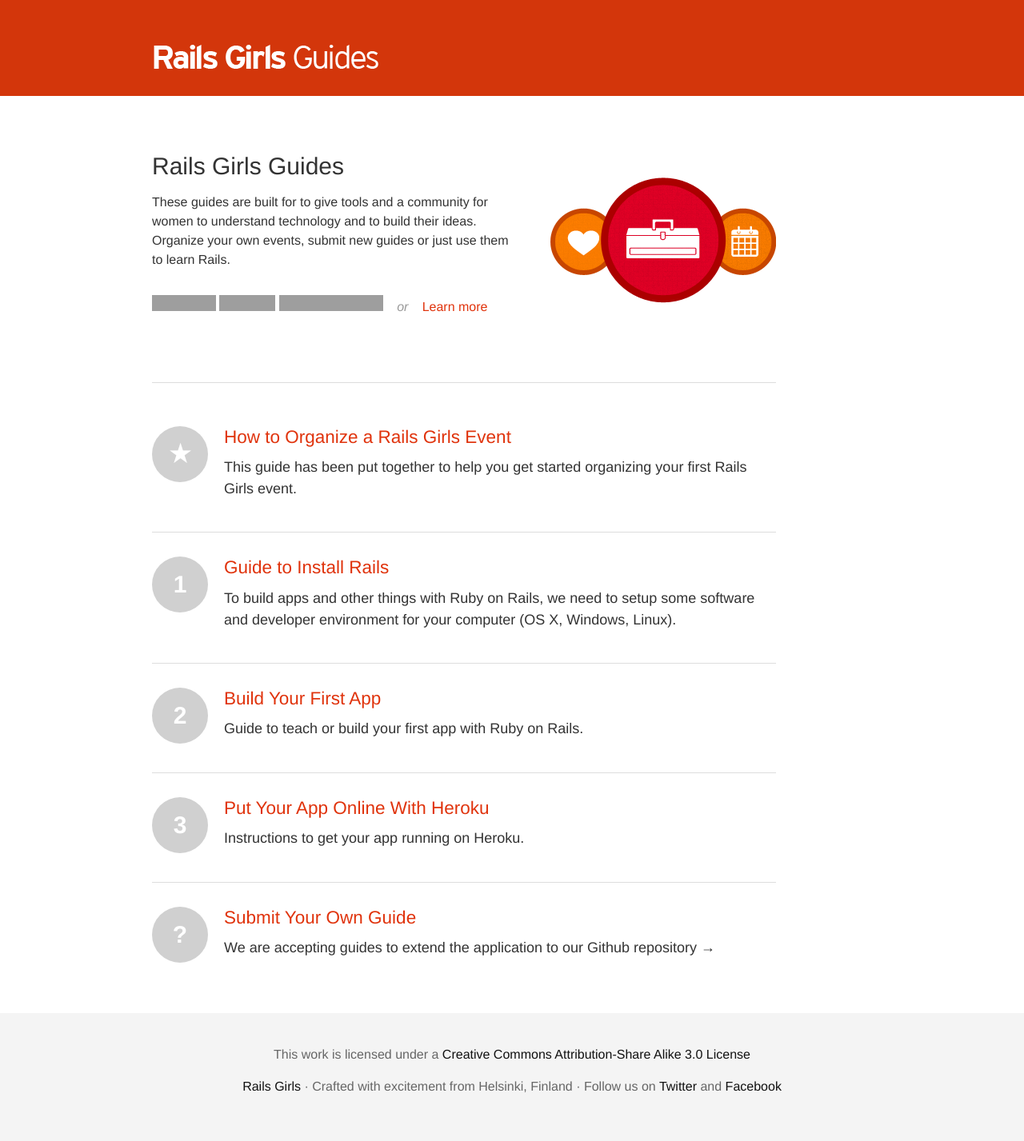
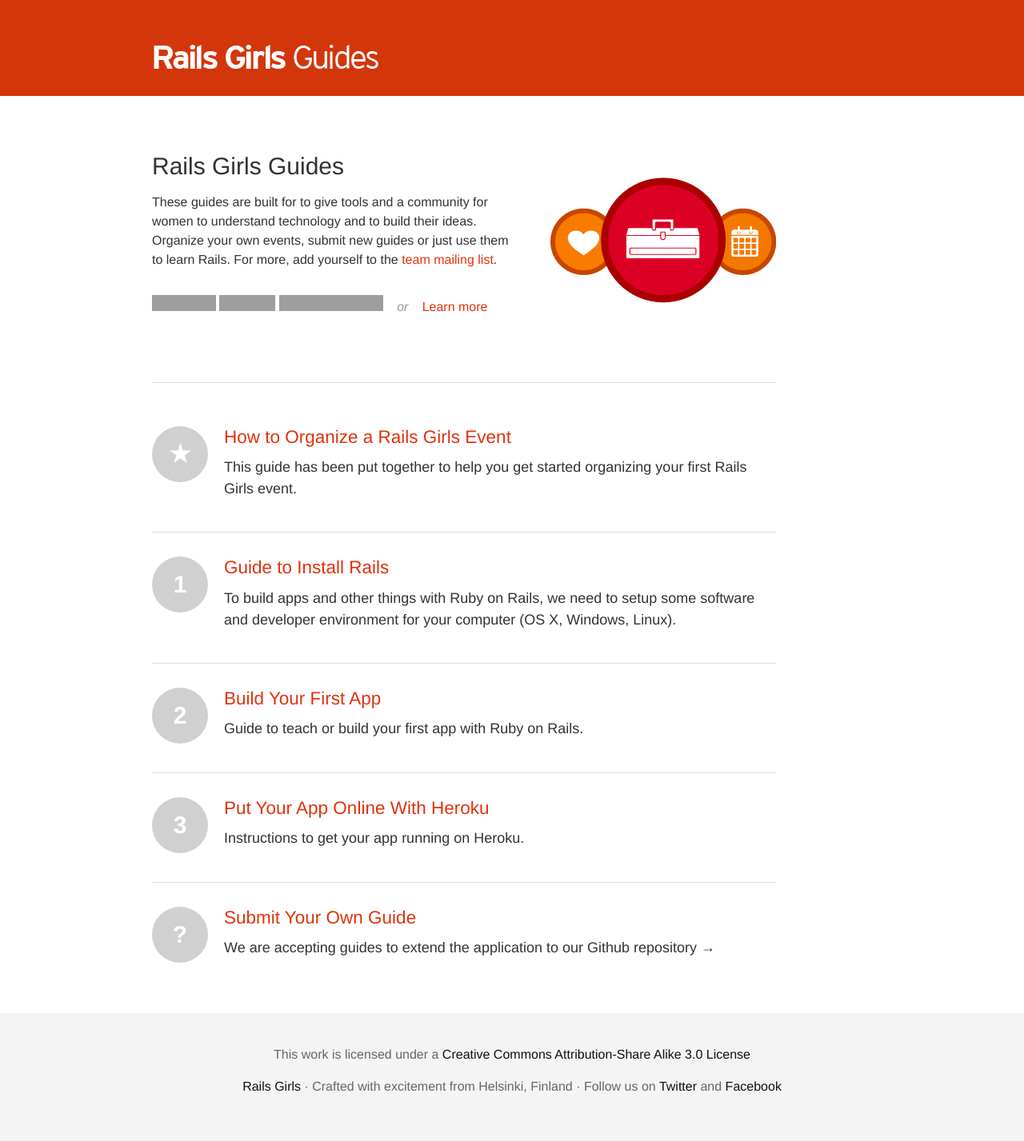
Before and after one commit to railsgirls/guides.railsgirls.com, a Jekyll site: the page built from index.html, in a window 1280 px wide. Shown: the whole page at 80% size. Built offline with Jekyll 4.4.1, drawn with Linux system fonts in a browser that asks for light colours; Markdown is read by kramdown in place of the engine named in the settings; grey boxes are pictures that could not be loaded.

Commit message:
Added Google Groups to Readme + Index

```diff
--- a/index.html
+++ b/index.html
@@ -5,7 +5,7 @@
 
 <div class="hero">
     <h2>Rails Girls Guides</h2>
-    <p>These guides are built for to give tools and a community for women to understand technology and to build their ideas. Organize your own events, submit new guides or just use them to learn Rails.</p>
+    <p>These guides are built for to give tools and a community for women to understand technology and to build their ideas. Organize your own events, submit new guides or just use them to learn Rails. For more, add yourself to the <a href="http://groups.google.com/group/rails-girls-team">team mailing list</a>.</p>
     <p class="hero-links">
         <iframe src="http://markdotto.github.com/github-buttons/github-btn.html?user=railsgirls&repo=railsgirls.github.com&type=watch" allowtransparency="true" frameborder="0" scrolling="0" width="80px" height="20px"></iframe>
         <iframe src="http://markdotto.github.com/github-buttons/github-btn.html?user=railsgirls&repo=railsgirls.github.com&type=fork" allowtransparency="true" frameborder="0" scrolling="0" width="70px" height="20px"></iframe>
```
Also changed, not shown: README.md.
